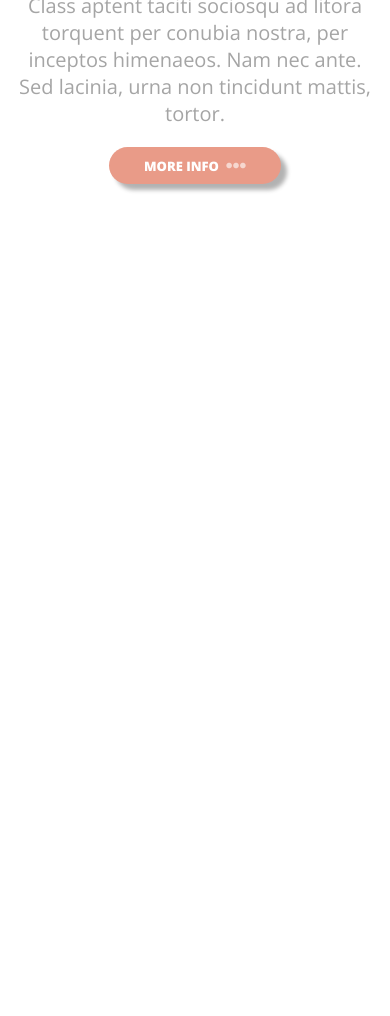
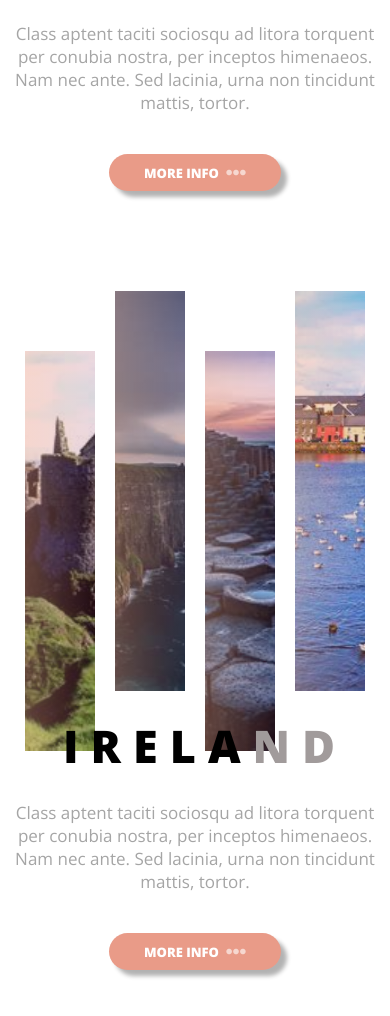
Before and after one commit to julie-p/travel-agency-landing-page, a plain HTML site: page index.html in a window 390 px wide. Shown: the part 4323-5339 px from the top of the page. Before the commit the page ends 4557 px from the top, so only its background shows below. Drawn offline with nearby package versions, Linux system fonts and the light colour scheme.

Commit message:
new section trending + responsive

```diff
--- a/index.html
+++ b/index.html
@@ -238,6 +238,23 @@
                     </div>
                     <div class="trending-content" data-aos="zoom-in">
                         <p>Class aptent taciti sociosqu ad litora torquent per conubia nostra, per inceptos himenaeos. Nam nec ante. Sed lacinia, urna non tincidunt mattis, tortor.</p>
+                        <a href="#" class="btn btn-gradient btn-trend">More Info
+                            <span class="dots"><i class="fas fa-ellipsis-h"></i></span>
+                        </a>
+                    </div>
+
+                    <div class="overlay right">
+                        <div class="box-5" data-aos="fade-left"></div>
+                        <div class="box-6" data-aos="fade-left" data-aos-delay="400"></div>
+                        <div class="box-7" data-aos="fade-left" data-aos-delay="600"></div>
+                        <div class="box-8" data-aos="fade-left" data-aos-delay="800"></div>
+                    </div>
+
+                    <div class="trending-title two" data-aos="fade-right" data-aos-delay="900">
+                        <h1>Irela<span>nd</span></h1>
+                    </div>
+                    <div class="trending-content" data-aos="zoom-in">
+                        <p>Class aptent taciti sociosqu ad litora torquent per conubia nostra, per inceptos himenaeos. Nam nec ante. Sed lacinia, urna non tincidunt mattis, tortor.</p>
                         <a href="#" class="btn btn-gradient">More Info
                             <span class="dots"><i class="fas fa-ellipsis-h"></i></span>
                         </a>
--- a/styles.css
+++ b/styles.css
@@ -521,8 +521,12 @@ section {
     display: flex;
     flex-direction: row;
     align-items: center;
-    margin-top: 12rem;
+    margin-top: 16rem;
     z-index: 1;
+}
+
+.right {
+    float: right;
 }
 
 .box-1 {
@@ -563,6 +567,44 @@ section {
     transform: translateY(-60px) !important;
 }
 
+.box-5 {
+    width: 200px;
+    height: 400px;
+    background: linear-gradient(to right, var(--yellow-transparent), var(--red-transparent-alt)), url('./imgs/ireland.jpg');
+    background-size: cover;
+    background-position: center;
+    margin: 0 10px;
+}
+
+.box-6 {
+    width: 200px;
+    height: 400px;
+    background: linear-gradient(to right, var(--yellow-transparent), var(--red-transparent-alt)), url('./imgs/ireland_1.jpg');
+    background-size: cover;
+    background-position: center;
+    margin: 0 10px;
+    transform: translateY(-60px) !important;
+}
+
+.box-7 {
+    width: 200px;
+    height: 400px;
+    background: linear-gradient(to right, var(--yellow-transparent), var(--red-transparent-alt)), url('./imgs/ireland_3.jpg');
+    background-size: cover;
+    background-position: center;
+    margin: 0 10px;
+}
+
+.box-8 {
+    width: 200px;
+    height: 400px;
+    background: linear-gradient(to right, var(--yellow-transparent), var(--red-transparent-alt)), url('./imgs/ireland_4.jpg');
+    background-size: cover;
+    background-position: center;
+    margin: 0 10px;
+    transform: translateY(-60px) !important;
+}
+
 .trending-title {
     width: 55%;
     float: right;
@@ -573,7 +615,7 @@ section {
 }
 
 .trending-title h1 {
-    font-size: 100px;
+    font-size: 90px;
     letter-spacing: 22px;
     text-transform: uppercase;
     text-align: center;
@@ -585,6 +627,15 @@ section {
 
 .trending-title h1 span {
     color: #fff;
+}
+
+.two {
+    float: left;
+    top: -280px;
+}
+
+.two h1 {
+    transform: translateX(-230px);
 }
 
 .trending-title h5 {
@@ -605,13 +656,18 @@ section {
     font-size: 20px;
     color: #a5a5a5;
     margin-top: 5rem;
+    clear: both;
 }
 
 .trending-content a {
-    margin-top: 2rem;
+    margin-top: 1.5rem;
 }
 
 @media all and (max-width: 1224px) {
+    .right {
+        float: none;
+    }
+
     .trending-title {
         width: auto;
         z-index: 5;
@@ -620,15 +676,23 @@ section {
         float: none;
     }
 
-    .trending-title h1 span {
-        color: #a5a5a5;
+    .two h1 {
+        transform: translateY(-30px);
     }
 
-    .trending-content{
+    .trending-title h1 span {
+        color: #a19b9b;
+    }
+
+    .trending-content {
         width: auto;
         text-align: center !important;
         transform: none !important;
-        margin-top: 1rem;
+        margin-top: 2rem;
+    }
+
+    .trending-content a {
+        margin-top: 4rem;
     }
 }
 
@@ -651,8 +715,14 @@ section {
     }
 
     .trending-title h1 {
+        text-align: center;
         font-size: 45px;
-        letter-spacing: 18px;
+        letter-spacing: 12px;
+    }
+
+    .trending-content  {
+        font-size: 17px;
+        margin-top: 0;
     }
 }
 
@@ -668,4 +738,8 @@ section {
     .offer-content {
         top: 110px;
     }
+
+    .two h1 {
+        transform: translateY(-25px);
+    }
 }
```
Also changed, not shown: imgs/ireland.jpg (added), imgs/ireland_1.jpg (added), imgs/ireland_3.jpg (added), imgs/ireland_4.jpg (added).
